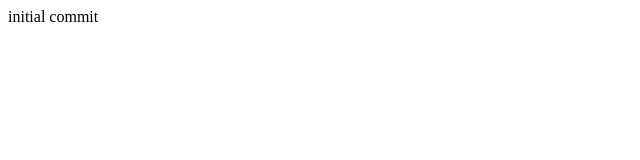
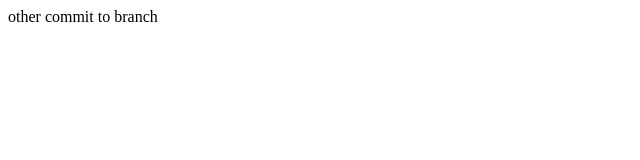
Before and after one commit to sbholmes-swa/MightDeleteLater, a plain HTML site: page index.html in a window 1280 px wide. Shown: the full height of the page, 0-640 px from the left. Drawn offline with Linux system fonts and the light colour scheme.

Commit message:
other fork

```diff
--- a/index.html
+++ b/index.html
@@ -6,6 +6,6 @@
     <title>Document</title>
 </head>
 <body>
-    initial commit
+    other commit to branch
 </body>
 </html>
```
